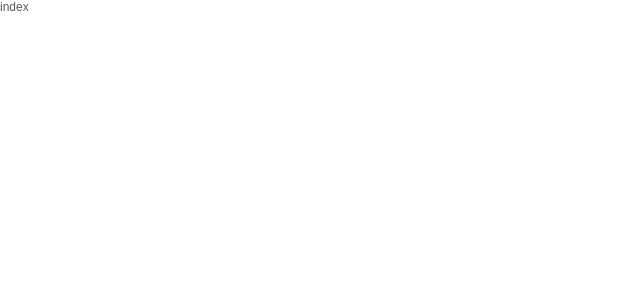
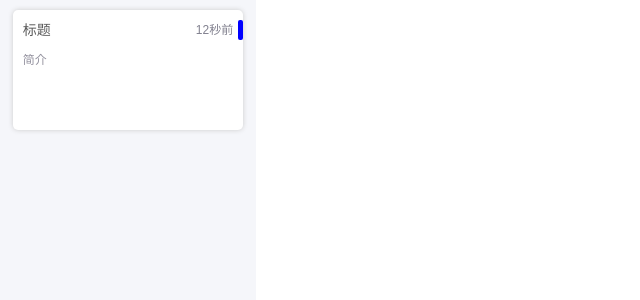
Before and after one commit to KeelHsu/lifenote, a React app: page / in a window 1280 px wide. Shown: the top 300 px of the page, without its empty margins (0-640 px from the left). Built offline with nearby package versions, Linux system fonts and the light colour scheme.

Commit message:
notelist

```diff
--- a/src/components/home/index.jsx
+++ b/src/components/home/index.jsx
@@ -1,6 +1,15 @@
 import React, { Fragment } from 'react';
 import './index.less'
 
-const Home = () => <Fragment>index</Fragment>
+import Notelist from '../notelist'
+
+const Home = () => <div className='index'>
+    <div className="left">
+        <Notelist />
+    </div>
+    <div className="right">
+
+    </div>
+</div>
 
 export default Home;
--- a/src/components/home/index.less
+++ b/src/components/home/index.less
@@ -0,0 +1,12 @@
+.index{
+    height: 100%;
+    overflow: hidden;
+    .left{
+        width: 20%;
+        height: 100%;
+    }
+    .right{
+        width: 80%;
+        height: 100%;
+    }
+}
--- /dev/null
+++ b/src/components/notelist/card/index.jsx
@@ -0,0 +1,12 @@
+import React from 'react';
+import './index.less'
+
+const Card = () => <div className='card shadow'>
+    <div className="head">
+        <span className="title">标题</span>
+        <span className="time">12秒前</span>
+    </div>
+    <p className="brief">简介</p>
+</div>
+
+export default Card;
--- /dev/null
+++ b/src/components/notelist/card/index.less
@@ -0,0 +1,65 @@
+.card {
+    width: 90%;
+    height: 120px;
+    background-color: #FFF;
+    border-radius: 5px;
+    margin: 10px auto;
+    padding: 0 10px;
+    box-sizing: border-box;
+    overflow: hidden;
+    cursor: pointer;
+
+    .head {
+        height: 40px;
+        line-height: 40px;
+        position: relative;
+
+        .title {
+            width: 75%;
+            height: 100%;
+            float: left;
+            font-size: 14px;
+            text-overflow: ellipsis;
+            white-space: nowrap;
+            overflow: hidden;
+        }
+
+        .time {
+            float: right;
+            color: #82818f;
+        }
+
+        &::after {
+            width: 5px;
+            height: 20px;
+            content: "";
+            background-color: blue;
+            border-radius: 2px;
+            position: absolute;
+            right: -10px;
+            top: 10px;
+        }
+    }
+
+    .brief {
+        color: #93919e;
+        line-height: 1.8;
+        overflow: hidden;
+        text-overflow: ellipsis;
+        display: -webkit-box;
+        overflow: hidden;
+        /*设置弹性盒模型*/
+        -webkit-line-clamp: 3;
+        /*文本占的行数,如果要设置2行加...则设置为2*/
+        -webkit-box-orient: vertical;
+        /*子代元素垂直显示*/
+    }
+}
+
+.shadow {
+    box-shadow: 0 0 5px #ccc;
+
+    &:hover {
+        box-shadow: 5px 5px 5px #aaa;
+    }
+}
--- /dev/null
+++ b/src/components/notelist/index.jsx
@@ -0,0 +1,10 @@
+import React from 'react';
+import './index.less';
+
+import Card from './card';
+
+const Notelist = () => <div id='notelist'>
+    <Card />
+</div>
+
+export default Notelist;
--- /dev/null
+++ b/src/components/notelist/index.less
@@ -0,0 +1,10 @@
+#notelist {
+    width: 100%;
+    height: 100%;
+    background-color: #f5f6fa;
+    overflow-y: auto;
+
+    &::-webkit-scrollbar {
+        display: none;
+    }
+}
```
